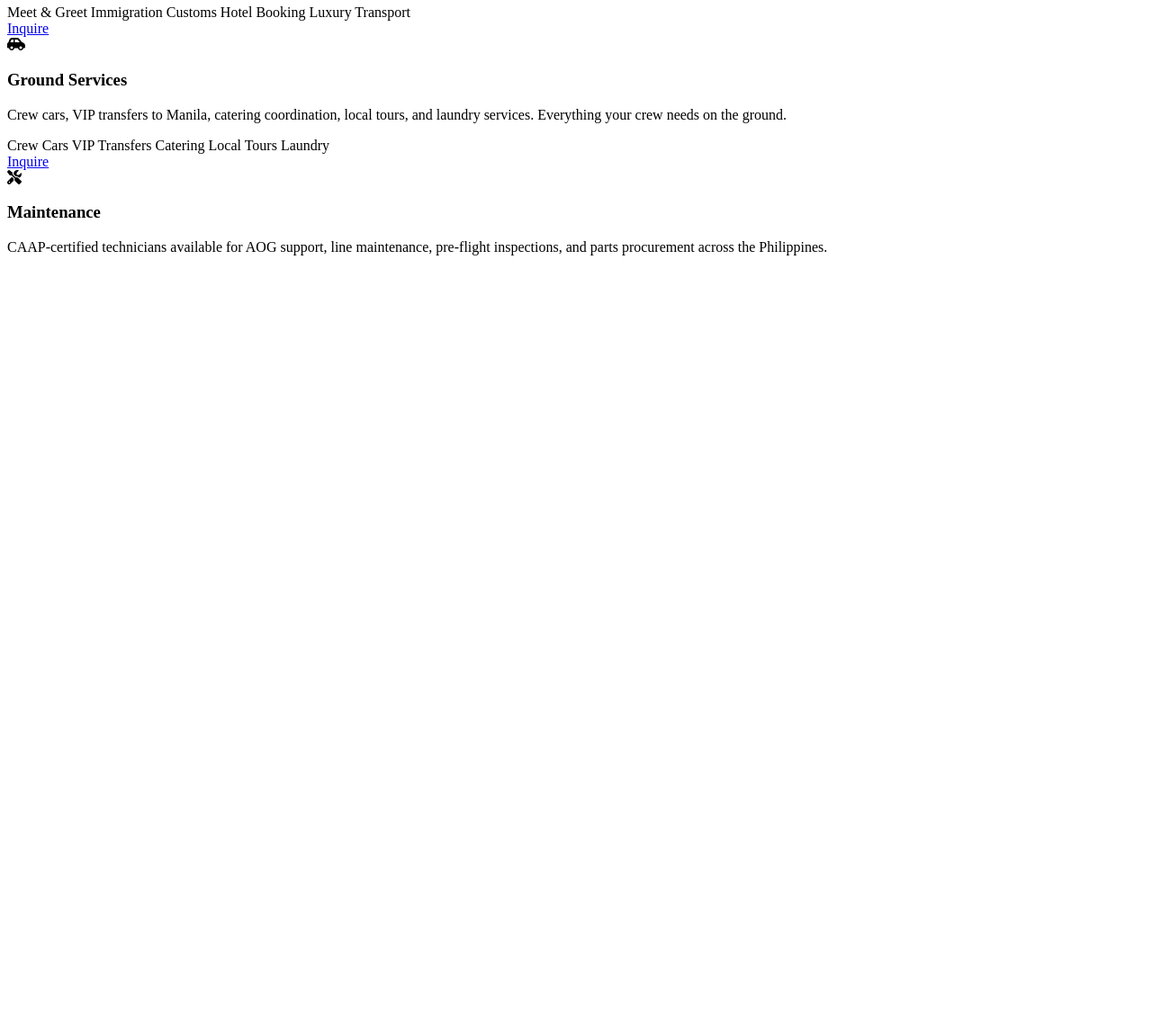
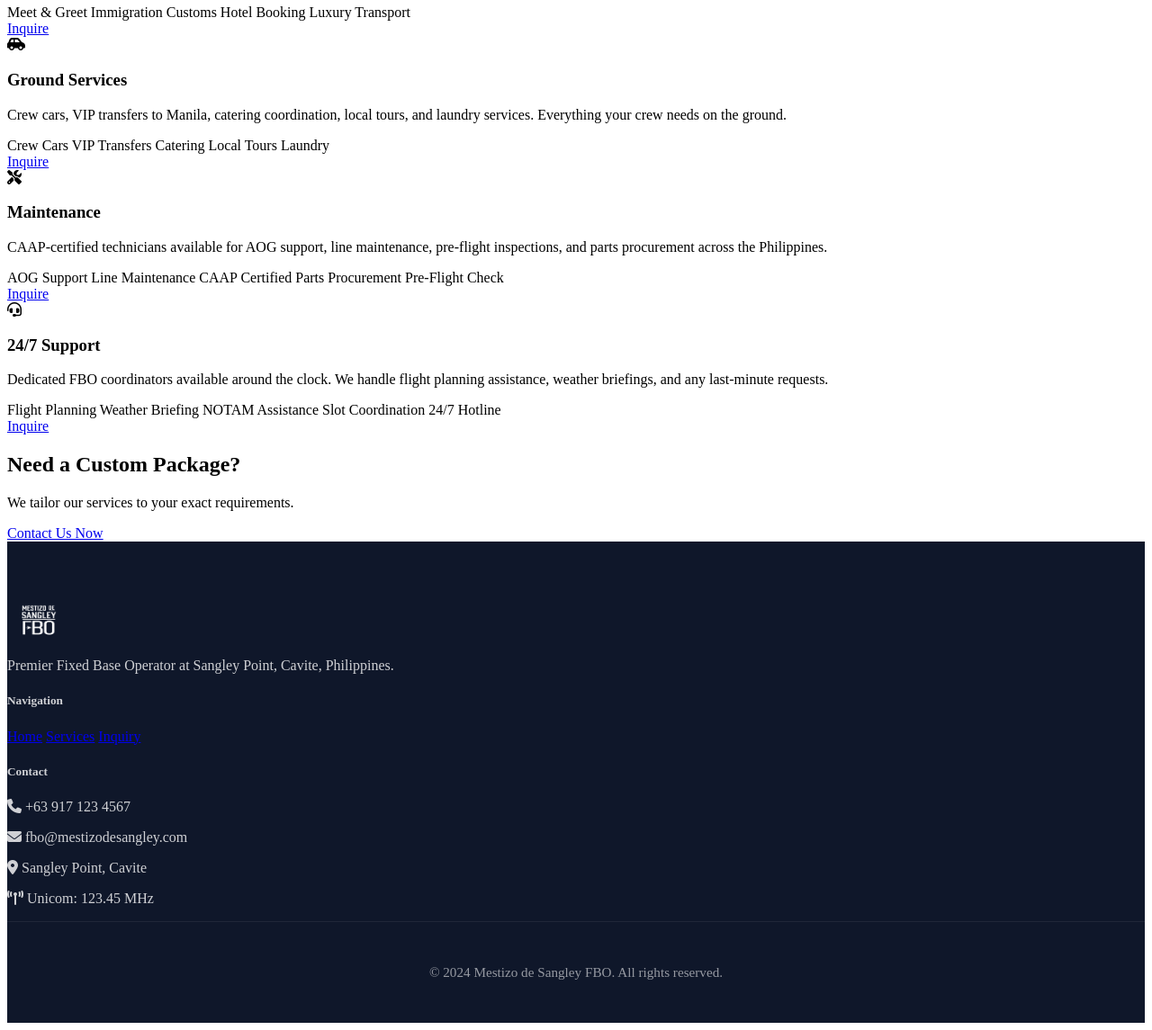
Before and after one commit to Rex1015/mestizo-fbo, a plain HTML site: page services.html in a window 1280 px wide. Shown: the part 1505-2650 px from the top of the page at 90% size. Before the commit the page ends 1805 px from the top, so only its background shows below. Drawn offline with Linux system fonts and the light colour scheme.

Commit message:
Update services.html

```diff
--- a/services.html
+++ b/services.html
@@ -129,4 +129,76 @@
                         <h3>Maintenance</h3>
                         <p>CAAP-certified technicians available for AOG support, line maintenance, pre-flight inspections, and parts procurement across the Philippines.</p>
                         <div class="service-tags">
-                            <span
+                                                        <span>AOG Support</span>
+                            <span>Line Maintenance</span>
+                            <span>CAAP Certified</span>
+                            <span>Parts Procurement</span>
+                            <span>Pre-Flight Check</span>
+                        </div>
+                    </div>
+                    <a href="inquiry.html" class="btn-green small">Inquire</a>
+                </div>
+
+                <!-- SUPPORT -->
+                <div class="service-row">
+                    <div class="service-row-icon">
+                        <i class="fas fa-headset"></i>
+                    </div>
+                    <div class="service-row-content">
+                        <h3>24/7 Support</h3>
+                        <p>Dedicated FBO coordinators available around the clock. We handle flight planning assistance, weather briefings, and any last-minute requests.</p>
+                        <div class="service-tags">
+                            <span>Flight Planning</span>
+                            <span>Weather Briefing</span>
+                            <span>NOTAM Assistance</span>
+                            <span>Slot Coordination</span>
+                            <span>24/7 Hotline</span>
+                        </div>
+                    </div>
+                    <a href="inquiry.html" class="btn-green small">Inquire</a>
+                </div>
+
+            </div>
+        </div>
+    </section>
+
+    <!-- CTA BANNER -->
+    <section class="cta-banner">
+        <div class="container">
+            <h2>Need a Custom Package?</h2>
+            <p>We tailor our services to your exact requirements.</p>
+            <a href="inquiry.html" class="btn-white">Contact Us Now</a>
+        </div>
+    </section>
+
+    <!-- FOOTER -->
+    <footer class="footer">
+        <div class="container">
+            <div class="footer-grid">
+                <div class="footer-brand">
+                    <img src="assets/logo.png" alt="Mestizo de Sangley FBO" class="footer-logo">
+                    <p>Premier Fixed Base Operator at Sangley Point, Cavite, Philippines.</p>
+                </div>
+                <div class="footer-links">
+                    <h5>Navigation</h5>
+                    <a href="index.html">Home</a>
+                    <a href="services.html">Services</a>
+                    <a href="inquiry.html">Inquiry</a>
+                </div>
+                <div class="footer-contact">
+                    <h5>Contact</h5>
+                    <p><i class="fas fa-phone"></i> +63 917 123 4567</p>
+                    <p><i class="fas fa-envelope"></i> fbo@mestizodesangley.com</p>
+                    <p><i class="fas fa-map-marker-alt"></i> Sangley Point, Cavite</p>
+                    <p><i class="fas fa-tower-broadcast"></i> Unicom: 123.45 MHz</p>
+                </div>
+            </div>
+            <div class="footer-bottom">
+                <p>© 2024 Mestizo de Sangley FBO. All rights reserved.</p>
+            </div>
+        </div>
+    </footer>
+
+    <script src="script.js"></script>
+</body>
+</html>
```
